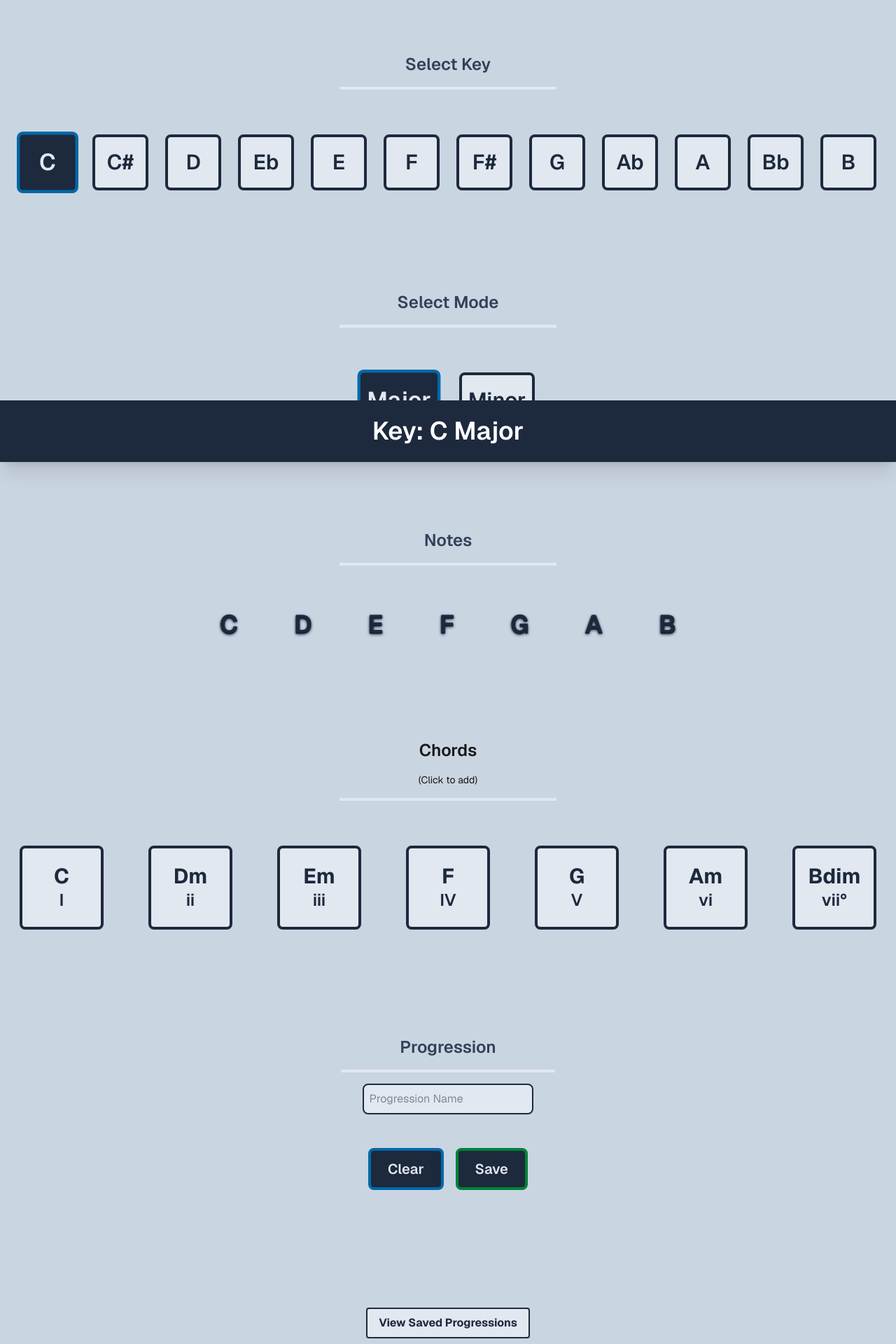
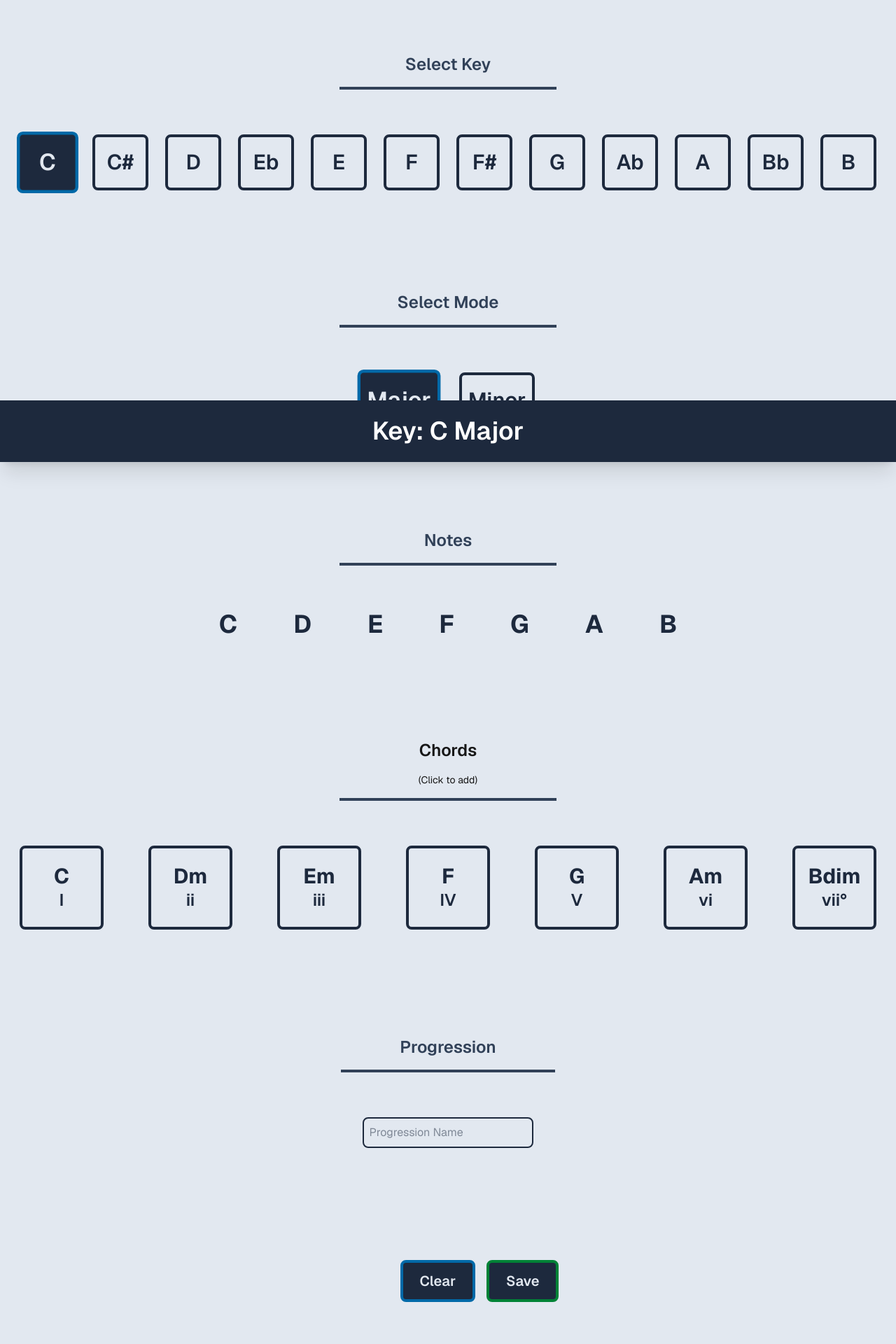
Before and after one commit to Mafesto8798/web-design-practice, a Next.js app: page / in a window 1280 px wide. Shown: the part 140-2060 px from the top of the page at 70% size. Built offline with nearby package versions, Linux system fonts and the light colour scheme.

Commit message:
-Fixed light theme -Added more details in progression viewer -Form validation

```diff
--- a/app/components/ChordProgression.tsx
+++ b/app/components/ChordProgression.tsx
@@ -1,16 +1,17 @@
-import { Chord } from "../types/music"
+import { Chord, Mode, MusicalKey } from "../types/music"
 
 type ChordProgressionProps = {
     progression: Chord[],
+    selectedKey: MusicalKey,
+    selectedMode: Mode,
     progressionName: string;
     updateProgressionName?: (name:string) => void;
     clearProgression : () => void;
-    saveProgression: (progression:Chord[],name:string) => void;
+    saveProgression: (progression:Chord[],name:string,key:MusicalKey,mode:Mode) => void;
 
 }
 
-export const ChordProgression = ({progression,clearProgression,saveProgression,progressionName,updateProgressionName} : ChordProgressionProps) => {
-
+export const ChordProgression = ({progression,clearProgression,saveProgression,progressionName,updateProgressionName,selectedKey,selectedMode} : ChordProgressionProps) => {
 
 
 
@@ -19,13 +20,9 @@ export const ChordProgression = ({progression,clearProgression,saveProgression,p
         <div className="text-slate-700 dark:text-slate-200 flex flex-col items-center gap-4 w-full justify-evenly p-2 my-12">
             <p className="text-2xl font-semibold">Progression</p>
             <span className="w-3/4 items-center justify-center flex">
-                <hr className="w-3/4 lg:w-1/3 border-slate-200 border-2"/>
+                <hr className="w-3/4 lg:w-1/3 border-slate-700 dark:border-slate-200 border-2"/>
             </span>
-            <input type="text" placeholder="Progression Name" className="w-5/8 lg:w-1/5 p-2 border-2 border-slate-800 rounded-lg bg-slate-200 text-slate-800" value={progressionName} onChange={(e) => updateProgressionName?.(e.target.value)} />
-            <span className="flex items-center justify-around w-3/4 lg:w-1/5 my-6">
-            <button className="mx-2 my-2 px-6 py-3  border-4 border-sky-700 bg-slate-800 text-slate-200 text-xl  font-semibold active:text-sky-400 rounded-lg transition-all duration-100 hover:scale-110 active:scale-85 lg:active:scale-95 hover:cursor-pointer" onClick={() => clearProgression()}>Clear</button>
-            <button className="mx-2 my-2 px-6 py-3  border-4 border-green-700 bg-slate-800 text-slate-200 text-xl  font-semibold active:text-green-400 rounded-lg transition-all duration-100 hover:scale-110 active:scale-85 lg:active:scale-95 hover:cursor-pointer" onClick={() => saveProgression(progression,progressionName)}>Save</button>
-            </span>
+            <input type="text" placeholder="Progression Name" className="w-5/8 lg:w-1/5 p-2 border-2 border-slate-800 rounded-lg bg-slate-200 text-slate-800 my-12" value={progressionName} onChange={(e) => updateProgressionName?.(e.target.value)} />
             <div className="flex flex-wrap items-center justify-center w-full my-6">
                 {progression.map((chord,index) => (
                     (
@@ -33,6 +30,10 @@ export const ChordProgression = ({progression,clearProgression,saveProgression,p
                     )
                 ))}
             </div>
+            <span className="flex items-center justify-around w-3/4 lg:w-1/8 my-6">
+                <button className="mx-2 my-2 px-6 py-3  border-4 border-sky-700 bg-slate-800 text-slate-200 text-xl  font-semibold active:text-sky-400 rounded-lg transition-all duration-100 hover:scale-110 active:scale-85 lg:active:scale-95 hover:cursor-pointer" onClick={() => clearProgression()}>Clear</button>
+                <button className="mx-2 my-2 px-6 py-3  border-4 border-green-700 bg-slate-800 text-slate-200 text-xl  font-semibold active:text-green-400 rounded-lg transition-all duration-100 hover:scale-110 active:scale-85 lg:active:scale-95 hover:cursor-pointer" onClick={() => saveProgression(progression,progressionName,selectedKey,selectedMode)}>Save</button>
+            </span>
         </div>
         </>
     )
--- a/app/components/KeySelector.tsx
+++ b/app/components/KeySelector.tsx
@@ -16,7 +16,7 @@ return(
         <div className="flex flex-col items-center justify-evenly w-full my-12 gap-4">
             <p className="text-2xl font-semibold text-slate-700 dark:text-slate-200">Select Key</p>
             <span className="w-3/4 items-center justify-center flex">
-                <hr className="w-3/4 lg:w-1/3 border-slate-200 border-2"/>
+                <hr className="w-3/4 lg:w-1/3 border-slate-700 dark:border-slate-200 border-2"/>
             </span>
             <div className="grid grid-cols-6 gap-4 my-12 lg:grid-cols-12 lg:gap-6">
             {allKeys?.map((musicalKey,index) => (
--- a/app/components/ModeSelect.tsx
+++ b/app/components/ModeSelect.tsx
@@ -12,7 +12,7 @@ export const ModeSelect = ({selectedMode,handleModeChange} : ModeSelectProps) =>
       <div className="flex flex-col items-center justify-evenly w-full gap-4 my-12">
         <p className="text-2xl font-semibold text-slate-700 dark:text-slate-200">Select Mode</p>
         <span className="w-3/4 items-center justify-center flex">
-                <hr className="w-3/4 lg:w-1/3 border-slate-200 border-2"/>
+                <hr className="w-3/4 lg:w-1/3 border-slate-700 dark:border-slate-200 border-2"/>
             </span>
         <div className="w-full lg:w-1/5 flex items-center justify-around gap-8 my-12">
         {allModes?.map((mode,index) => (
--- a/app/components/SavedProgressions.tsx
+++ b/app/components/SavedProgressions.tsx
@@ -10,10 +10,9 @@ export const SavedProgressions = ({savedProgressions,deleteProgression} : SavedP
 
 
     return(
-        <div className="flex items-center flex-col justify-center w-full text-slate-700 dark:text-slate-200 gap-4 ">
-            <p className="text-2xl">Saved Progressions</p>
+        <div className="flex flex-wrap items-center justify-center w-full text-slate-700 dark:text-slate-200 gap-4 p-4">
             {savedProgressions.map((progression,index) => (
-                <Progression key={index} progression={progression} deleteProgression={deleteProgression} />
+                <Progression key={index} progression={progression} deleteProgression={deleteProgression} canDelete={true} />
             ))}
         </div>
     )
--- a/app/components/ScaleChords.tsx
+++ b/app/components/ScaleChords.tsx
@@ -12,7 +12,7 @@ export const ScaleChords = ({currentScale,addToProgression} : ScaleChordsProps)
             <p className="font-semibold text-2xl">Chords </p>
             <p className="text-sm">(Click to add)</p>
             <span className="w-3/4 items-center justify-center flex">
-                <hr className="w-3/4 lg:w-1/3 border-slate-200 border-2 "/>
+                <hr className="w-3/4 lg:w-1/3 border-slate-700 dark:border-slate-200 border-2 "/>
             </span>
             <div className="flex flex-wrap items-center justify-around w-full gap-8 my-12 lg:justify-center lg:gap-16  ">
                 {currentScale?.chords.map((chord,index) => (
--- a/app/components/ScaleNotes.tsx
+++ b/app/components/ScaleNotes.tsx
@@ -10,11 +10,11 @@ export const ScaleNotes = ({currentScale} : ScaleNotesProps) => {
         <div className="text-slate-700 dark:text-slate-300 flex flex-col items-center gap-4 w-full justify-evenly my-12">
             <p className="font-semibold text-2xl">Notes</p>
             <span className="w-3/4 items-center justify-center flex">
-                <hr className="w-3/4 lg:w-1/3 border-slate-200 border-2 "/>
+                <hr className="w-3/4 lg:w-1/3 border-slate-700 dark:border-slate-200 border-2 "/>
             </span>
             <div className="flex items-center justify-evenly lg:justify-center w-full my-12 px-4 gap-5 lg:gap-20">
                 {currentScale?.notes.map((note,index) => (
-                    <p key={index} className=" flex items-center justify-center text-shadow-md text-shadow-slate-900 dark:text-slate-200 text-slate-800 text-2xl lg:text-4xl font-semibold">{note}</p>
+                    <p key={index} className=" flex items-center justify-center text-shadow-slate-700 dark:text-slate-200 text-slate-800 text-2xl lg:text-4xl font-bold">{note}</p>
                 ))}
             </div>
         </div>
--- a/app/lib/storage.ts
+++ b/app/lib/storage.ts
@@ -1,14 +1,16 @@
-import { Chord,SavedProgression } from "../types/music"
+import { Chord,Mode,MusicalKey,SavedProgression } from "../types/music"
 
 
 
-export const saveProgression = (progression: Chord[], name: string) => {
+export const saveProgression = (progression: Chord[], name: string,key: MusicalKey,mode: Mode) => {
     const existing = localStorage.getItem('progressions');
     const progressions: SavedProgression[] = existing ? JSON.parse(existing) : [];
 
     const newProgression: SavedProgression = {
         id: Date.now().toString(),
         name:name,
+        key:key,
+        mode:mode,
         chords: progression,
         createdAt: new Date().toISOString()
     }
--- a/app/page.tsx
+++ b/app/page.tsx
@@ -57,9 +57,12 @@ export default function Home() {
   }
 
 
-  const handleSave = (progression:Chord[],name:string) => {
+  const handleSave = (progression:Chord[],name:string,key:MusicalKey,mode:Mode) => {
     if(progression.length === 0){
       toast.error(testToast,{data:{title:"Oops!",text:"Cannot save an empty progression"},autoClose:1400,icon:false});
+      return;
+    } else if(progression.length === 1){
+      toast.error(testToast,{data:{title:"Hmm!",text:"A progression usually has more than one chord"},autoClose:1400,icon:false});
       return;
     }
     if(progressionName.trim() === ""){
@@ -67,7 +70,7 @@ export default function Home() {
       return;
     }
     toast.success(testToast,{data:{title:"Success!",text:`${name} saved`},autoClose:1600,icon:false});
-    saveProgression(progression,name);
+    saveProgression(progression,name,key,mode);
     const updated = getAllProgressions();
     setSavedProgressions(updated);
     clearProgression();
@@ -78,12 +81,12 @@ export default function Home() {
 
   return (
     <div className="flex min-h-screen items-start justify-center font-sans bg-slate-700">
-      <main className="flex min-h-screen w-full flex-col items-center justify-center pb-30 pt-10 px-5 bg-slate-300 dark:bg-slate-700">
+      <main className="flex min-h-screen w-full flex-col items-center justify-center pb-30 pt-10 px-5 bg-slate-200 dark:bg-slate-700">
         <KeySelector selectedKey={selectedKey} handleKeyChange={handleKeyChange}/>
         <ModeSelect selectedMode={selectedMode} handleModeChange={handleModeChange}/>
         <ScaleNotes currentScale={currentScale} />
         <ScaleChords currentScale={currentScale} addToProgression={addToProgression}/>
-        <ChordProgression progression={progression} clearProgression={clearProgression} saveProgression={handleSave} progressionName={progressionName} updateProgressionName={updateProgressionName}/>
+        <ChordProgression progression={progression} clearProgression={clearProgression} saveProgression={handleSave} progressionName={progressionName} updateProgressionName={updateProgressionName} selectedKey={selectedKey} selectedMode={selectedMode}  />
         <Link href="/progressions" className="bg-slate-200 text-slate-800 border-2 border-slate-800 font-bold py-2 px-4 m-4 rounded transition-all duration-100 hover:scale-110 active:scale-85 lg:active:scale-95">View Saved Progressions</Link>
         <HelperBar selectedKey={selectedKey} selectedMode={selectedMode} progression={progression}/>
         <ToastContainer />
--- a/app/types/music.ts
+++ b/app/types/music.ts
@@ -12,6 +12,8 @@ export type Chord = {
 export type SavedProgression = {
     id:string,
     name:String,
+    key: MusicalKey,
+    mode: Mode,
     chords: Chord[],
     createdAt: string
 }
```
Also changed, not shown: app/components/Progression.tsx (+14 -6 lines).
